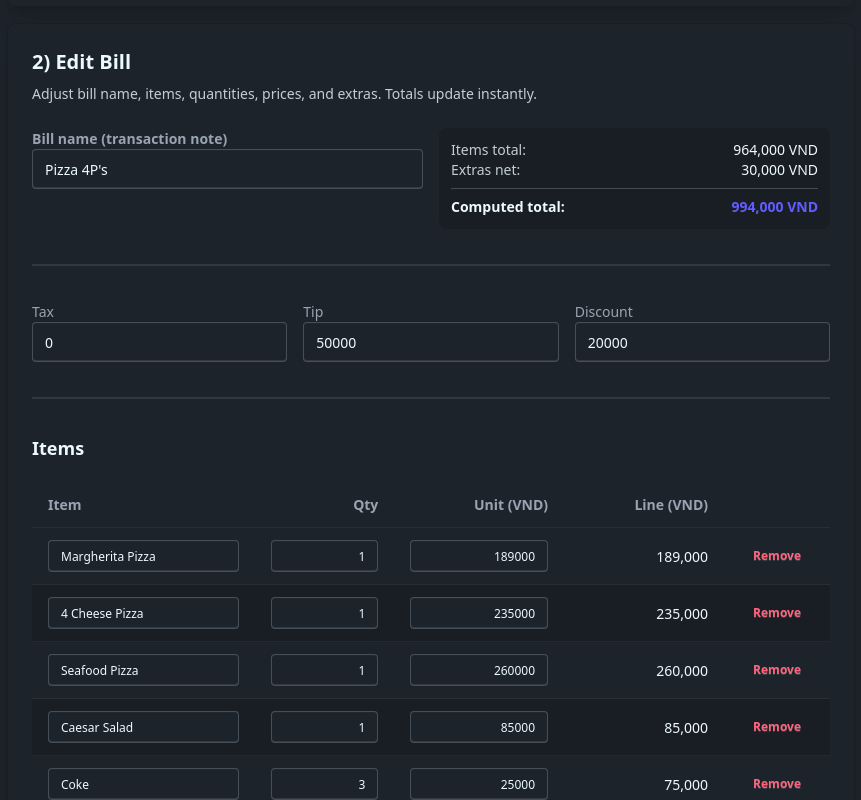
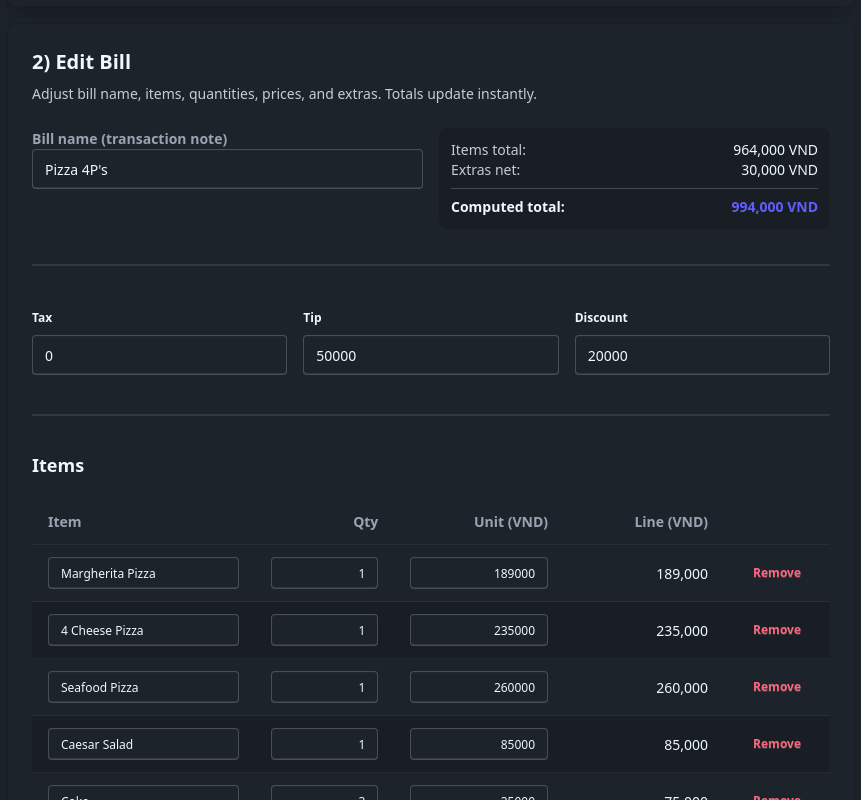
Before and after one commit to trchopan/bill-splitter, a SvelteKit app: page / in a window 1280 px wide. Both pictures are taken after a click on the button "Parse & Validate". Shown: the part 216-1016 px from the top of the page, without its empty margins (209-1070 px from the left). Built offline with nearby package versions, Linux system fonts and the light colour scheme.

Commit message:
Fix input fields follow Daisy component

```diff
--- a/src/routes/+page.svelte
+++ b/src/routes/+page.svelte
@@ -381,8 +381,8 @@
                     <div class="collapse-title font-semibold">Show prompt</div>
                     <div class="collapse-content">
                         <pre
-                            class="overflow-x-auto rounded-lg bg-base-300 p-3 text-xs whitespace-pre-wrap">
-{AI_PROMPT}</pre>
+                            class="overflow-x-auto rounded-lg bg-base-300 p-3
+									text-xs whitespace-pre-wrap">{AI_PROMPT}</pre>
                     </div>
                 </div>
 
@@ -412,13 +412,14 @@
                             class="h-6 w-6 shrink-0 stroke-current"
                             fill="none"
                             viewBox="0 0 24 24"
-                            ><path
+                        >
+                            <path
                                 stroke-linecap="round"
                                 stroke-linejoin="round"
                                 stroke-width="2"
                                 d="M10 14l2-2m0 0l2-2m-2 2l-2-2m2 2l2 2m7-2a9 9 0 11-18 0 9 9 0 0118 0z"
-                            /></svg
-                        >
+                            />
+                        </svg>
                         <div>
                             <h3 class="font-bold">Fix these issues:</h3>
                             <ul class="list-inside list-disc text-sm">
@@ -483,36 +484,38 @@
 
                 <!-- Extras: 1 col on mobile, 3 cols on md -->
                 <div class="grid grid-cols-1 gap-4 md:grid-cols-3">
-                    <div class="form-control">
-                        <div class="label"><span class="label-text">Tax</span></div>
+                    <fieldset class="fieldset">
+                        <legend class="fieldset-legend">Tax</legend>
                         <input
-                            class="input-bordered input"
+                            class="input-bordered input w-full"
                             inputmode="numeric"
                             value={String(parsed.extras?.tax ?? 0)}
                             on:input={e =>
                                 setExtra('tax', (e.currentTarget as HTMLInputElement).value)}
                         />
-                    </div>
-                    <div class="form-control">
-                        <div class="label"><span class="label-text">Tip</span></div>
+                    </fieldset>
+
+                    <fieldset class="fieldset">
+                        <legend class="fieldset-legend">Tip</legend>
                         <input
-                            class="input-bordered input"
+                            class="input-bordered input w-full"
                             inputmode="numeric"
                             value={String(parsed.extras?.tip ?? 0)}
                             on:input={e =>
                                 setExtra('tip', (e.currentTarget as HTMLInputElement).value)}
                         />
-                    </div>
-                    <div class="form-control">
-                        <div class="label"><span class="label-text">Discount</span></div>
+                    </fieldset>
+
+                    <fieldset class="fieldset">
+                        <legend class="fieldset-legend">Discount</legend>
                         <input
-                            class="input-bordered input"
+                            class="input-bordered input w-full"
                             inputmode="numeric"
                             value={String(parsed.extras?.discount ?? 0)}
                             on:input={e =>
                                 setExtra('discount', (e.currentTarget as HTMLInputElement).value)}
                         />
-                    </div>
+                    </fieldset>
                 </div>
 
                 <div class="divider my-5"></div>
```
